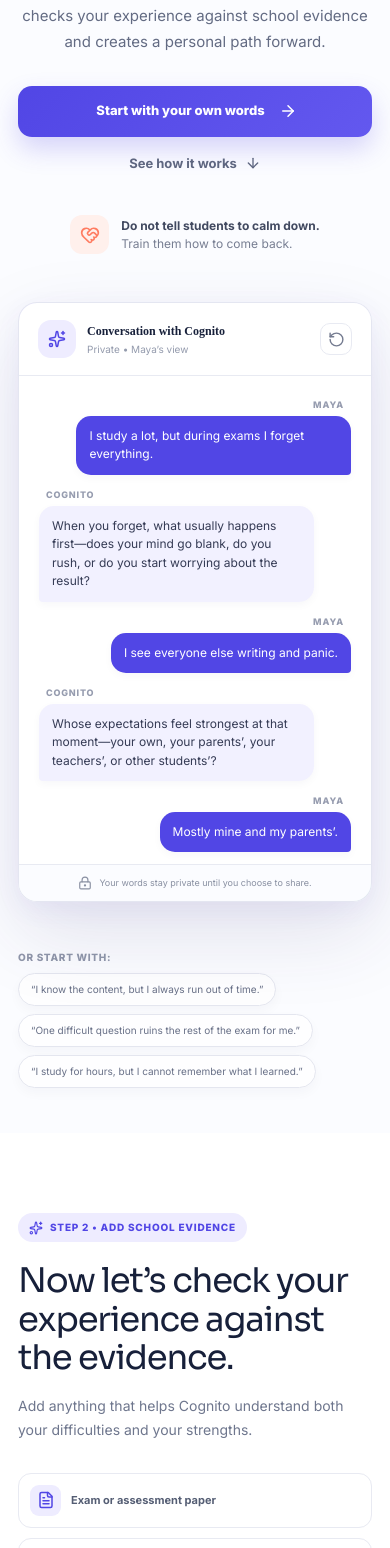
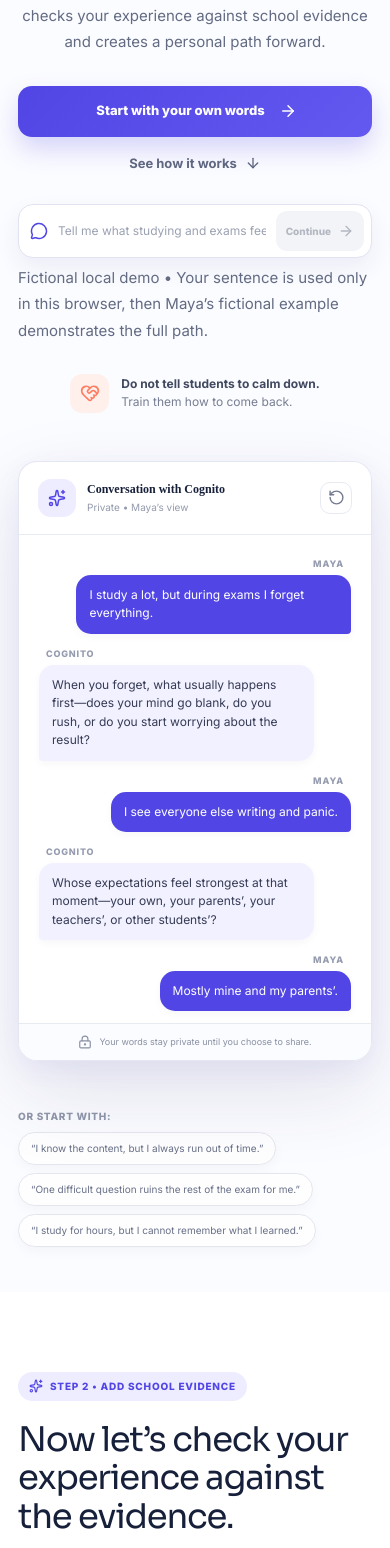
Before and after one commit to BeatViral/cognito-performance-path, a React (Vite) app: page / in a window 390 px wide. Shown: the part 437-1985 px from the top of the page. Built offline with nearby package versions, Linux system fonts and the light colour scheme.

Commit message:
Refine hero conversation flow

```diff
--- a/src/App.tsx
+++ b/src/App.tsx
@@ -34,15 +34,16 @@
   X,
   Zap,
 } from "lucide-react";
-import { useEffect, useMemo, useRef, useState } from "react";
+import { type FormEvent, useEffect, useMemo, useRef, useState } from "react";
 
-type Speaker = "student" | "cognito";
+type Speaker = "student" | "cognito" | "visitor";
 type ConversationMessage = { speaker: Speaker; text: string; final?: boolean };
 type PlanKey = "learn" | "practise" | "perform" | "recover";
-type ConversationKey = "canonical" | "time" | "difficulty" | "recall";
+type ConversationKey = "canonical" | "time" | "difficulty" | "recall" | "custom";
+type PresetConversationKey = Exclude<ConversationKey, "custom">;
 
 const canonicalOpening = "I study a lot, but during exams I forget everything.";
-const conversations: Record<ConversationKey, ConversationMessage[]> = {
+const conversations: Record<PresetConversationKey, ConversationMessage[]> = {
   canonical: [
     { speaker: "student", text: canonicalOpening },
     { speaker: "cognito", text: "When you forget, what usually happens first—does your mind go blank, do you rush, or do you start worrying about the result?" },
@@ -78,7 +79,7 @@
   ],
 };
 
-const alternativeOpenings: Array<{ key: Exclude<ConversationKey, "canonical">; label: string }> = [
+const alternativeOpenings: Array<{ key: Exclude<ConversationKey, "canonical" | "custom">; label: string }> = [
   { key: "time", label: "I know the content, but I always run out of time." },
   { key: "difficulty", label: "One difficult question ruins the rest of the exam for me." },
   { key: "recall", label: "I study for hours, but I cannot remember what I learned." },
@@ -231,7 +232,19 @@
 function App() {
   const [conversationKey, setConversationKey] = useState<ConversationKey>("canonical");
   const [conversationStep, setConversationStep] = useState(1);
-  const conversation = useMemo(() => conversations[conversationKey], [conversationKey]);
+  const [customSentence, setCustomSentence] = useState("");
+  const conversation = useMemo(() => {
+    if (conversationKey !== "custom") return conversations[conversationKey];
+
+    return [
+      { speaker: "visitor" as const, text: customSentence },
+      {
+        speaker: "cognito" as const,
+        text: "Thank you for sharing that. For this fictional demonstration, we’ll now use Maya’s prepared example to show the complete product path.",
+      },
+      ...conversations.canonical,
+    ];
+  }, [conversationKey, customSentence]);
   const conversationRef = useRef<HTMLDivElement>(null);
   const [evidenceLoading, setEvidenceLoading] = useState(false);
   const [evidenceReady, setEvidenceReady] = useState(false);
@@ -284,14 +297,23 @@
     window.setTimeout(() => conversationRef.current?.scrollIntoView({ behavior: "smooth", block: "center" }), 100);
   };
 
-  const loadEvidence = () => {
+  const loadEvidence = (stayOnEvidence = false) => {
+    if (stayOnEvidence) scrollToId("how-it-works");
     setEvidenceLoading(true);
     setEvidenceReady(false);
     window.setTimeout(() => {
       setEvidenceLoading(false);
       setEvidenceReady(true);
-      window.setTimeout(() => scrollToId("understands"), 100);
+      if (!stayOnEvidence) window.setTimeout(() => scrollToId("understands"), 100);
     }, 900);
+  };
+
+  const startCustomConversation = (event: FormEvent<HTMLFormElement>) => {
+    event.preventDefault();
+    const sentence = customSentence.trim();
+    if (!sentence) return;
+    setCustomSentence(sentence);
+    replayConversation("custom");
   };
 
   const startReset = () => {
@@ -328,6 +350,17 @@
             <PrimaryButton onClick={() => replayConversation("canonical")} testId="start-conversation">Start with your own words</PrimaryButton>
             <button className="text-button" onClick={() => scrollToId("how-it-works")}>See how it works <ArrowDown size={16} /></button>
           </div>
+          <form className="hero-conversation-input" onSubmit={startCustomConversation}>
+            <MessageCircle size={18} aria-hidden="true" />
+            <input
+              value={customSentence}
+              onChange={(event) => setCustomSentence(event.target.value)}
+              placeholder="Tell me what studying and exams feel like for you…"
+              aria-label="Tell Cognito what studying and exams feel like"
+            />
+            <button type="submit" disabled={!customSentence.trim()}>Continue <ArrowRight size={16} /></button>
+          </form>
+          <p className="hero-input-note">Fictional local demo • Your sentence is used only in this browser, then Maya’s fictional example demonstrates the full path.</p>
           <div className="hero-promise">
             <div className="promise-icon"><HeartHandshake size={20} /></div>
             <p><strong>Do not tell students to calm down.</strong><br />Train them how to come back.</p>
@@ -342,9 +375,14 @@
           </div>
           <div className="conversation-body">
             {conversation.slice(0, conversationStep).map((message, index) => (
-              <div className={`message-row ${message.speaker} ${message.final ? "final" : ""}`} key={`${message.text}-${index}`}>
-                <span className="speaker-label">{message.speaker === "student" ? "Maya" : "Cognito"}</span>
+              <div className={`message-row ${message.speaker === "cognito" ? "cognito" : "student"} ${message.final ? "final" : ""}`} key={`${message.text}-${index}`}>
+                <span className="speaker-label">{message.speaker === "visitor" ? "You" : message.speaker === "student" ? "Maya" : "Cognito"}</span>
                 <div className="message-bubble">{message.text}</div>
+                {message.final && (
+                  <button className="message-evidence-button" onClick={() => loadEvidence(true)}>
+                    Add Maya’s fictional exam result <ArrowRight size={14} />
+                  </button>
+                )}
               </div>
             ))}
             {conversationStep < conversation.length && (
@@ -470,7 +508,7 @@
         />
         <div className="mode-comparison">
           <article className="mode-card preparation">
-            <div className="mode-top"><span className="mode-icon"><BookOpen size={23} /></span><div><small>CALM + UNTILTED</small><h3>Preparation Mode</h3></div><span className="status-dot">Comfortable</span></div>
+            <div className="mode-top"><span className="mode-icon"><BookOpen size={23} /></span><div><small>CALM + UNTIMED</small><h3>Preparation Mode</h3></div><span className="status-dot">Comfortable</span></div>
             <div className="mode-score"><strong>82%</strong><span>Accuracy</span></div>
             <div className="confidence"><div><span>Confidence</span><b>8/10</b></div><div className="confidence-track"><i style={{ width: "80%" }} /></div></div>
             <div className="mode-stat"><Clock3 size={18} /><span>Average response time</span><strong>18 sec</strong></div>
--- a/src/index.css
+++ b/src/index.css
@@ -73,6 +73,13 @@
 .primary-button:hover { transform: translateY(-2px); box-shadow: 0 17px 34px rgba(81,70,229,.28); }
 .primary-button:hover svg { transform: translateX(3px); }
 .text-button { border: 0; background: transparent; display: flex; gap: 8px; align-items: center; color: #5e6680; font-weight: 700; font-size: 13px; padding: 12px 4px; }
+.hero-conversation-input { display: flex; align-items: center; gap: 10px; max-width: 610px; min-height: 54px; margin-top: 19px; padding: 6px 7px 6px 14px; background: white; border: 1px solid #e2e2f2; border-radius: 15px; color: var(--indigo); box-shadow: 0 10px 25px rgba(48,42,133,.07); }
+.hero-conversation-input:focus-within { border-color: #aaa3f2; box-shadow: 0 10px 25px rgba(81,70,229,.13), 0 0 0 3px rgba(81,70,229,.07); }
+.hero-conversation-input input { width: 100%; min-width: 0; border: 0; outline: 0; color: #3f4760; background: transparent; font-size: 12px; }
+.hero-conversation-input input::placeholder { color: #9aa1b2; }
+.hero-conversation-input button { flex: 0 0 auto; display: flex; align-items: center; gap: 7px; min-height: 40px; border: 0; border-radius: 11px; padding: 0 12px; color: white; background: var(--indigo); font-size: 10px; font-weight: 800; }
+.hero-conversation-input button:disabled { color: #9499a8; background: #eff0f4; box-shadow: none; cursor: default; }
+.hero-input-note { max-width: 610px; margin: 7px 0 0; color: #9298aa; font-size: 9px; line-height: 1.45; }
 .hero-promise { display: flex; align-items: center; gap: 12px; margin-top: 30px; }
 .promise-icon { width: 39px; height: 39px; display: grid; place-items: center; background: var(--coral-pale); color: var(--coral); border-radius: 12px; }
 .hero-promise p { margin: 0; font-size: 12px; line-height: 1.5; color: #777e92; }
@@ -93,6 +100,8 @@
 .message-bubble { border-radius: 15px 15px 15px 4px; padding: 11px 13px; background: #f2f1ff; color: #353b55; font-size: 12px; line-height: 1.55; max-width: 88%; box-shadow: 0 3px 9px rgba(35,42,77,.035); }
 .student .message-bubble { border-radius: 15px 15px 4px 15px; background: var(--indigo); color: white; }
 .message-row.final .message-bubble { background: linear-gradient(135deg,#eafaf5,#edf8ff); border: 1px solid #cff1e6; color: #315e54; font-weight: 650; }
+.message-evidence-button { display: inline-flex; align-items: center; gap: 6px; margin: 8px 0 0; padding: 8px 10px; border: 1px solid #bce9da; border-radius: 10px; color: #277d68; background: #f1fcf8; font-size: 9px; font-weight: 800; }
+.message-evidence-button:hover { background: #e3f8f0; }
 .typing { width: 47px; padding: 11px; border-radius: 13px 13px 13px 4px; background: #f2f1ff; display: flex; gap: 3px; }
 .typing i { width: 5px; height: 5px; border-radius: 50%; background: #8e88c9; animation: typing 1.1s infinite; }
 .typing i:nth-child(2) { animation-delay: .16s; }.typing i:nth-child(3) { animation-delay: .32s; }
@@ -198,14 +207,14 @@
 @media (max-width: 980px) {
   .site-header nav { display: none; }
   .site-header { padding: 0 24px; }.header-action { margin-left: auto; }
-  .hero { grid-template-columns: 1fr; gap: 48px; padding-top: 65px; }.hero-copy { text-align: center; }.hero h1,.hero-copy > p { margin-left: auto; margin-right: auto; }.concept-label,.hero-actions,.hero-promise { justify-content: center; }.conversation-shell { width: min(640px,100%); margin: auto; }.opening-examples { margin-top: 0; }
+  .hero { grid-template-columns: 1fr; gap: 48px; padding-top: 65px; }.hero-copy { text-align: center; }.hero h1,.hero-copy > p,.hero-conversation-input,.hero-input-note { margin-left: auto; margin-right: auto; }.concept-label,.hero-actions,.hero-promise { justify-content: center; }.conversation-shell { width: min(640px,100%); margin: auto; }.opening-examples { margin-top: 0; }
   .section-grid,.privacy-wrap { grid-template-columns: 1fr; gap: 42px; }.evidence-section .section-heading,.privacy-section .section-heading { max-width: 760px; }
   .mode-comparison { grid-template-columns: 1fr 160px 1fr; }.profile-grid { grid-template-columns: 1fr 1fr; }.trigger-card { border-right: 1px solid var(--line) !important; }.helps-card.worsens { border-right: 0; }.reset-section { grid-template-columns: 1fr; }.reset-player { max-width: 680px; }.reset-progress-demo { grid-template-columns: 1fr auto 1fr 1.2fr; }.demo-label { grid-column: 1/-1; }.transformation { flex-wrap: wrap; }.transform-arrow { display: none; }.transform-result { max-width: 220px; }.boundaries { grid-template-columns: repeat(2,1fr); }
 }
 
 @media (max-width: 700px) {
   .site-header { height: 64px; }.brand { font-size: 12px; }.brand-mark { width: 34px; height: 34px; }.header-action { padding: 9px 10px; }.header-action svg { display: none; }
-  .hero { padding: 55px 18px 45px; min-height: 0; }.hero h1 { font-size: 42px; }.hero-copy > p { font-size: 15px; }.concept-label { flex-wrap: wrap; }.hero-actions { flex-direction: column; gap: 5px; }.primary-button { width: 100%; }.hero-promise { text-align: left; }.conversation-shell { min-height: 530px; max-height: 600px; border-radius: 19px; }.opening-examples { justify-content: flex-start; }.opening-examples > span { flex-basis: 100%; }.opening-examples button { text-align: left; }
+  .hero { padding: 55px 18px 45px; min-height: 0; }.hero h1 { font-size: 42px; }.hero-copy > p { font-size: 15px; }.concept-label { flex-wrap: wrap; }.hero-actions { flex-direction: column; gap: 5px; }.primary-button { width: 100%; }.hero-conversation-input { padding-left: 11px; }.hero-conversation-input button { padding: 0 10px; }.hero-input-note { text-align: left; }.hero-promise { text-align: left; }.conversation-shell { min-height: 530px; max-height: 600px; border-radius: 19px; }.opening-examples { justify-content: flex-start; }.opening-examples > span { flex-basis: 100%; }.opening-examples button { text-align: left; }
   .page-section { padding: 80px 18px; }.section-heading h2 { font-size: 34px; }.section-heading > p { font-size: 14px; }.evidence-types { grid-template-columns: 1fr; }.student-summary { grid-template-columns: auto 1fr; }.summary-score,.award-chip { text-align: left; }.evidence-detail-grid { grid-template-columns: 1fr; }.teacher-comment { border-right: 0; border-bottom: 1px solid var(--line); }.exam-patterns ul { grid-template-columns: 1fr; }
   .signal-flow { grid-template-columns: 1fr; }.flow-arrow { transform: rotate(90deg); margin: auto; }.primary-insight { grid-template-columns: 1fr; }
   .mode-comparison { grid-template-columns: 1fr; }.gap-card { padding: 15px 0; }.mode-card ul { grid-template-columns: 1fr 1fr; }
```
Also changed, not shown: 5 other files (tests, documents, lock files or other folders).
